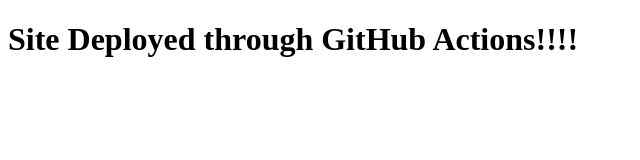
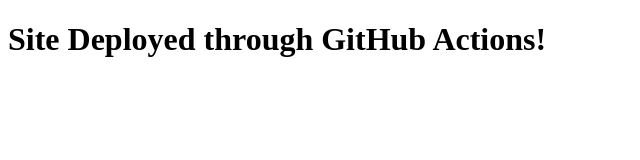
Before and after one commit to CloudViking/azure-staticsite-cdn, a plain HTML site: page site-contents/index.html in a window 1280 px wide. Shown: the full height of the page, 0-640 px from the left. Drawn offline with Linux system fonts and the light colour scheme.

Commit message:
fixing syntax issues

```diff
--- a/site-contents/index.html
+++ b/site-contents/index.html
@@ -1,6 +1,6 @@
 <!DOCTYPE html>
 <html>
   <body>
-    <h1>Site Deployed through GitHub Actions!!!!</h1>
+    <h1>Site Deployed through GitHub Actions!</h1>
   </body>
 </html>
```
